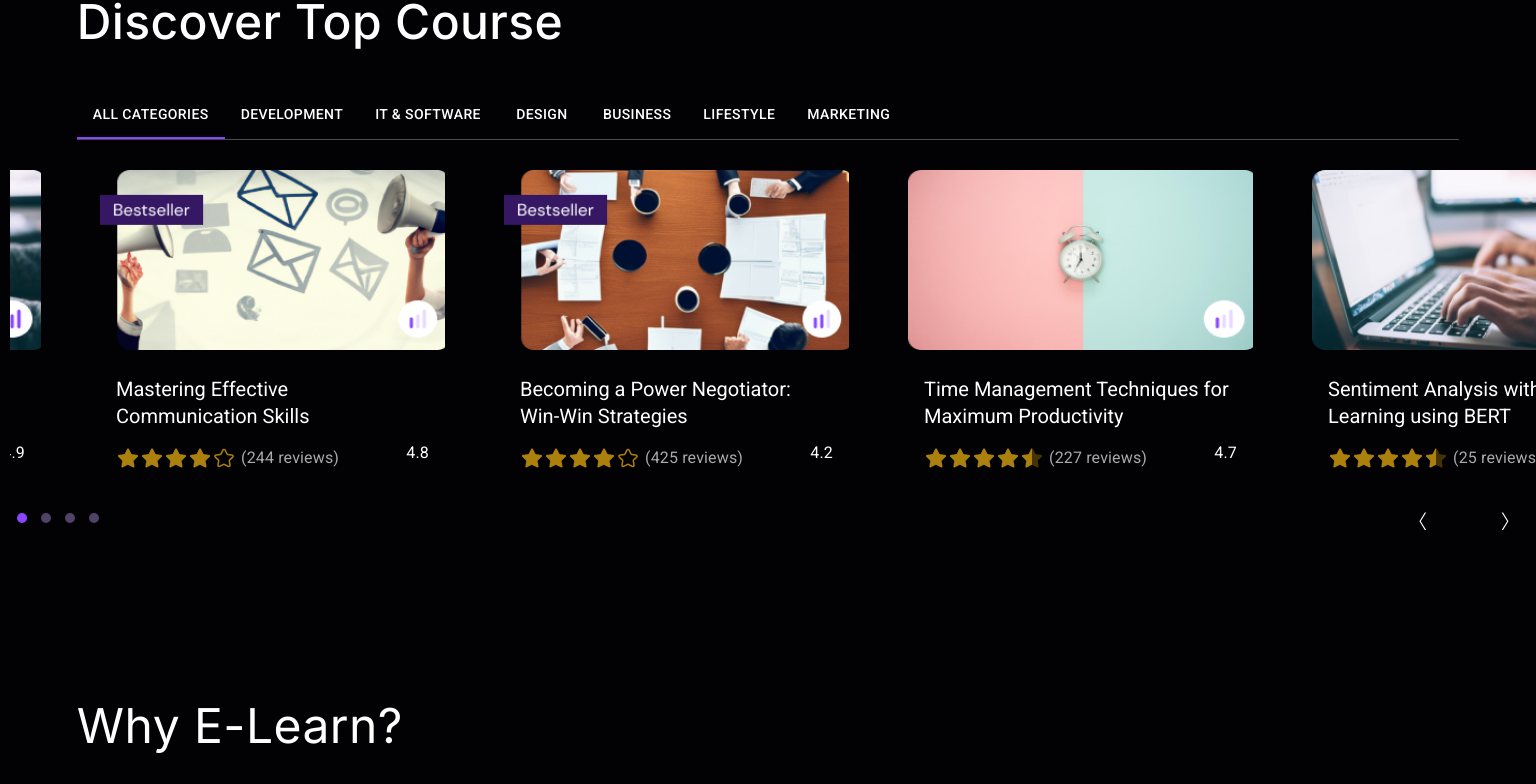
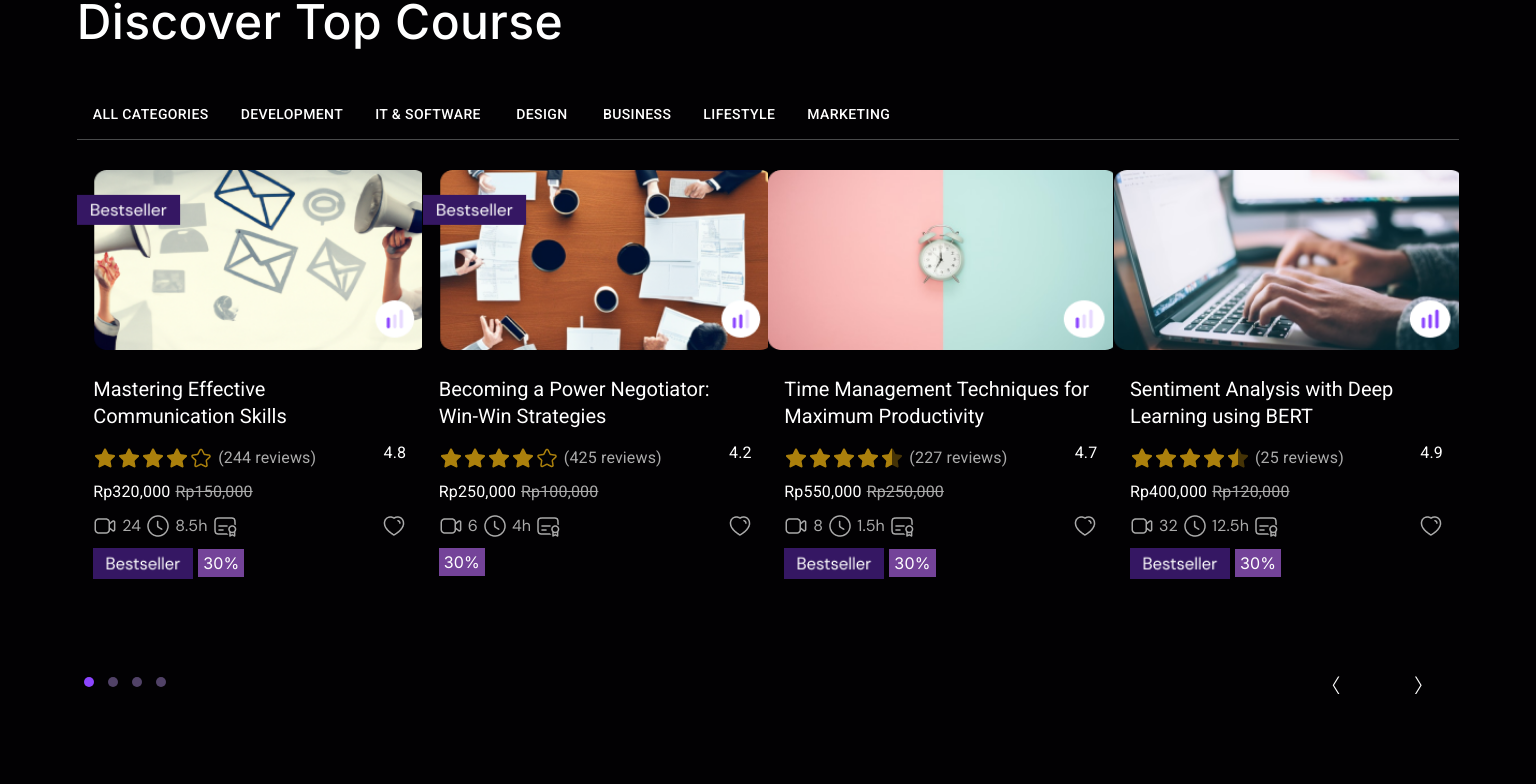
Before and after one commit to abdulmoiz180/Mudaris, a React (Vite) app: page / in a window 1536 px wide. Shown: the part 1180-1964 px from the top of the page. Built offline with nearby package versions, Linux system fonts and the light colour scheme.

Commit message:
responsivenes

```diff
--- a/src/components/Courses/TabComponent.jsx
+++ b/src/components/Courses/TabComponent.jsx
@@ -19,16 +19,15 @@ export const TabComponent = ({ tabs }) => {
     const handleResize = () => {
       if (window.innerWidth <= 600) {
         setItems(1);
-      } else if (window.innerWidth >= 768 && window.innerWidth <= 992) {
+      } else if (window.innerWidth >= 600 && window.innerWidth <= 769) {
+        setItems(1);
+      } else if (window.innerWidth >= 769 && window.innerWidth <= 992) {
         setItems(2);
-      }
-      else if (window.innerWidth >= 992 && window.innerWidth <= 1140) {
+      } else if (window.innerWidth >= 992 && window.innerWidth <= 1140) {
         setItems(2);
-      }
-      else if (window.innerWidth >= 1140 && window.innerWidth <= 1300) {
+      } else if (window.innerWidth >= 1140 && window.innerWidth <= 1300) {
         setItems(3);
-      }
-      else if (window.innerWidth >= 1350) {
+      } else if (window.innerWidth >= 1350) {
         setItems(4);
       }
     };
@@ -108,7 +107,7 @@ export const TabComponent = ({ tabs }) => {
     autoplay: false,
     dots: true,
     loop: true,
-    dotsEach: true
+    dotsEach: true,
   };
   return (
     <div className="tab-container">
--- a/src/components/Courses/courses.css
+++ b/src/components/Courses/courses.css
@@ -104,17 +104,20 @@
   .css-xiduvl-MuiPaper-root-MuiCard-root {
     max-width: 100% !important;
   }
+  .MuiTabs-indicator {
+    background-color: transparent !important;
+  }
   .css-heg063-MuiTabs-flexContainer {
     width: 100% !important;
     flex-wrap: wrap;
-    justify-content: start !important;
+    justify-content: center !important;
   }
   .MuiTabs-indicator {
     background-color: transparent !important;
   }
   .course-content {
     width: 100%;
-    margin: 0 10px;
+    margin: 0;
     height: 450px;
   }
   .owl-theme .owl-nav,
@@ -142,12 +145,15 @@
     width: calc(100% - 20px);
     margin: auto;
   }
+  .MuiTabs-indicator {
+    background-color: transparent !important;
+  }
   .css-heg063-MuiTabs-flexContainer {
     justify-content: center !important;
     gap: 20px;
   }
   .MuiTabs-indicator {
-    background-color: #8c45ff !important;
+    background-color: transparent !important;
   }
   .css-heg063-MuiTabs-flexContainer {
     justify-content: center !important;
@@ -169,4 +175,29 @@
   .course-content {
     height: 400px;
   }
+  .owl-carousel .owl-item {
+    margin: 0 !important;
+  }
 }
+
+@media only screen and (min-width: 1400px) {
+  .courses-section .fs-48 {
+    text-align: start;
+    margin-left: 0;
+    font-size: 48px !important;
+  }
+  .tab-buttons {
+    gap: 50px;
+    width: 100%;
+  }
+  .courses-section {
+    width: 90%;
+    margin: auto !important;
+  }
+  .course-content {
+    height: 100%;
+  }
+  .owl-carousel .owl-item {
+    margin: 0 !important;
+  }
+}
```
